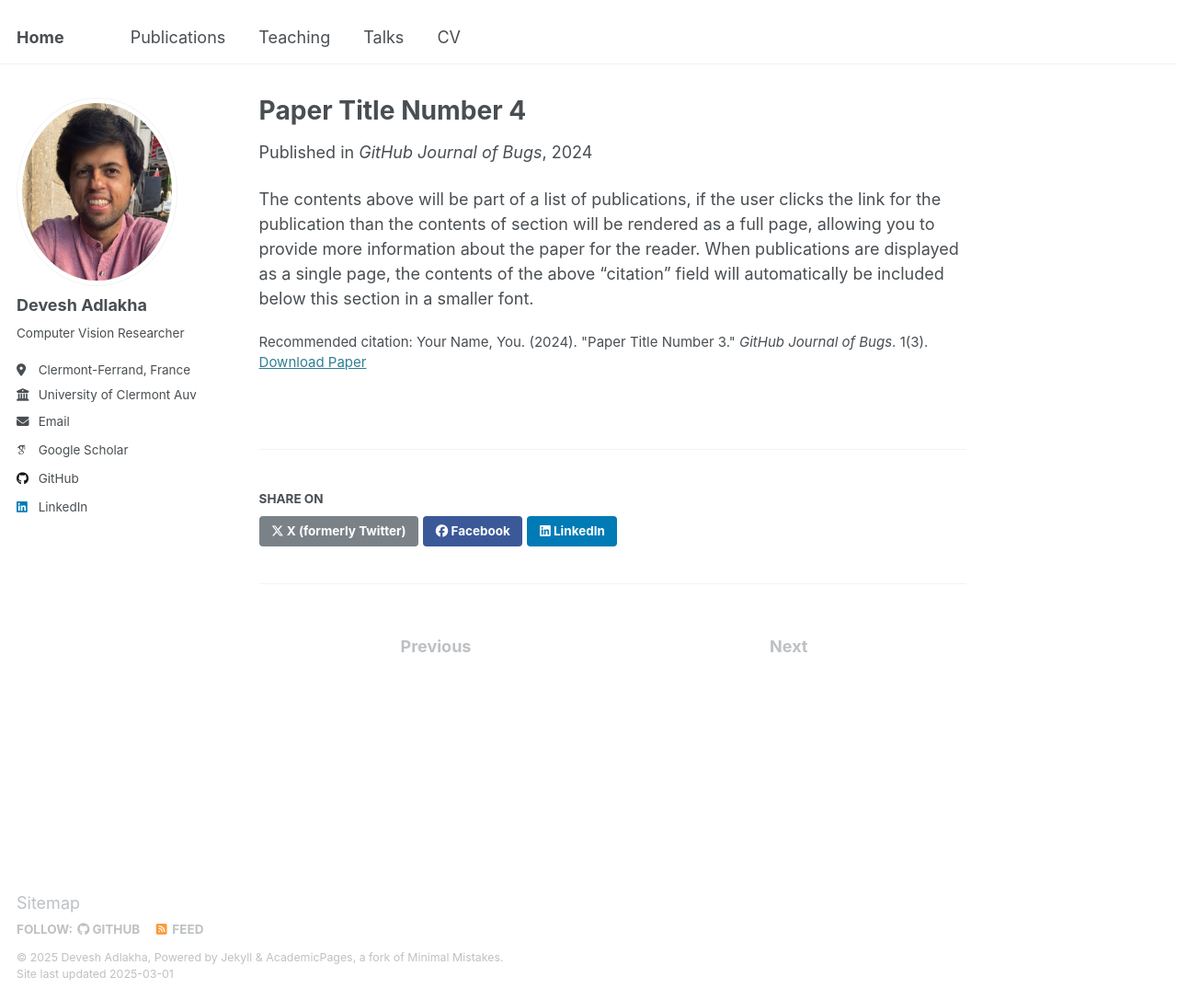
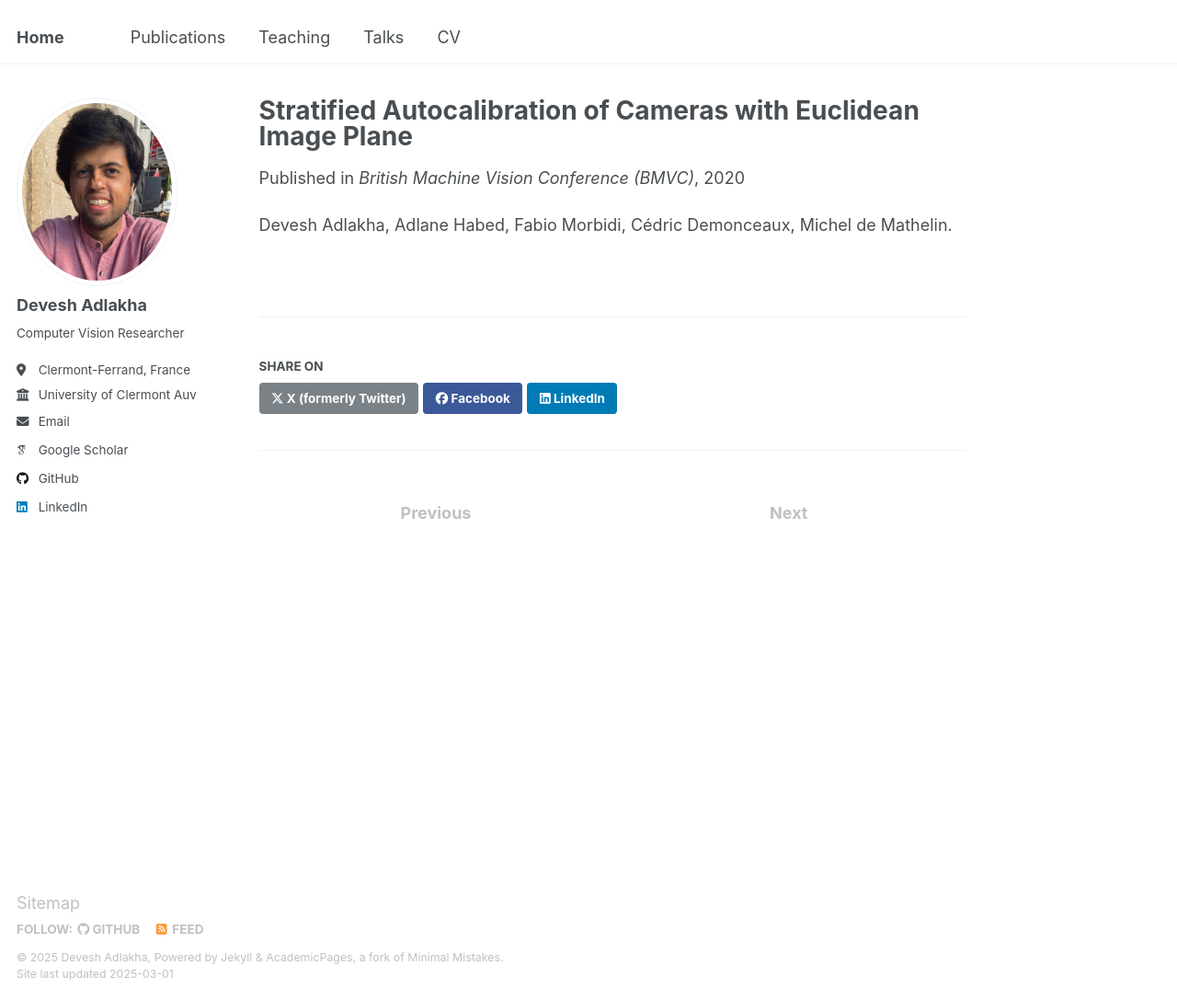
Before and after one commit to devadlakha/devadlakha.github.io, a Jekyll site: the page built from _publications/2024-02-17-paper-title-number-4.md, in a window 1280 px wide and 1087 px high. Shown: the whole window at 92% size. Built offline with Jekyll 4.4.1, drawn with Linux system fonts in a browser that asks for light colours; some web fonts are replaced.

Commit message:
Update 2024-02-17-paper-title-number-4.md

```diff
--- a/_publications/2024-02-17-paper-title-number-4.md
+++ b/_publications/2024-02-17-paper-title-number-4.md
@@ -1,13 +1,13 @@
 ---
-title: "Paper Title Number 4"
+title: "Stratified Autocalibration of Cameras with Euclidean Image Plane"
 collection: publications
 category: conferences
-permalink: /publication/2024-02-17-paper-title-number-4
-excerpt: 'This paper is about fixing template issue #693.'
-date: 2024-02-17
-venue: 'GitHub Journal of Bugs'
-paperurl: 'http://academicpages.github.io/files/paper3.pdf'
-citation: 'Your Name, You. (2024). &quot;Paper Title Number 3.&quot; <i>GitHub Journal of Bugs</i>. 1(3).'
+permalink: /publication/BMVC2020
+excerpt:
+date: 2020-09-07
+venue: 'British Machine Vision Conference (BMVC)'
+paperurl: '[http://academicpages.github.io/files/paper3.pdf](https://www.bmvc2020-conference.com/assets/papers/0383.pdf]'
+citation:
 ---
 
-The contents above will be part of a list of publications, if the user clicks the link for the publication than the contents of section will be rendered as a full page, allowing you to provide more information about the paper for the reader. When publications are displayed as a single page, the contents of the above "citation" field will automatically be included below this section in a smaller font.
+Devesh Adlakha, Adlane Habed, Fabio Morbidi, Cédric Demonceaux, Michel de Mathelin.
```
